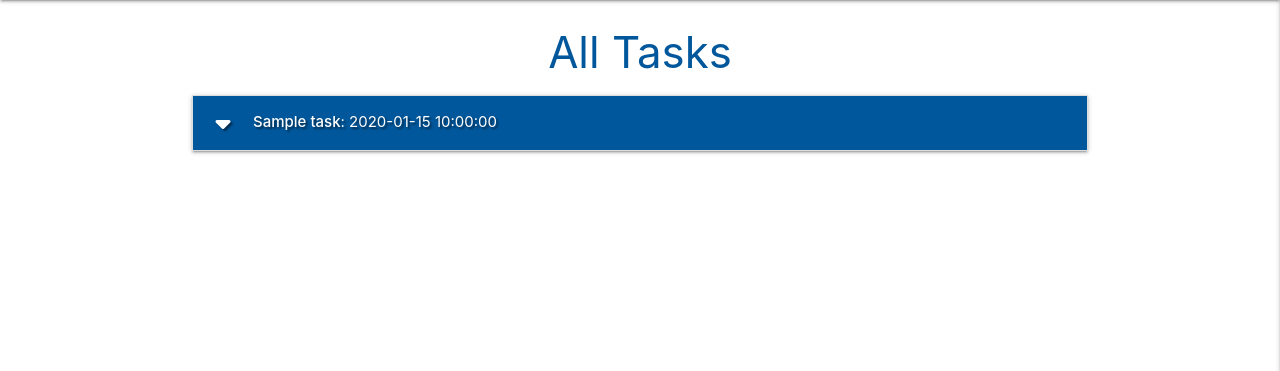
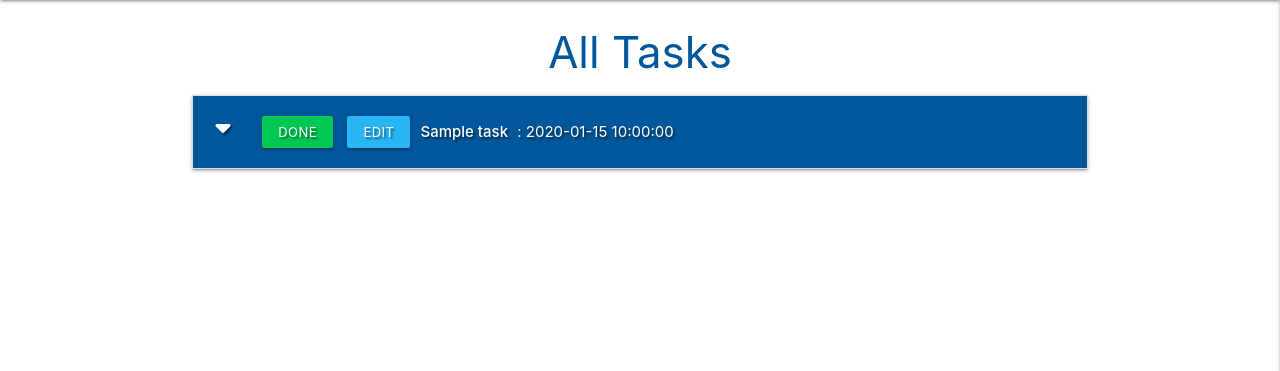
Before and after one commit to jdj0/flask-task-manager-project, a Flask app: page / in a window 1280 px wide. Shown: the part 64-435 px from the top of the page. Run offline with Flask 2, Linux system fonts and the light colour scheme; a database or web service that is not in the repository returns one stand-in record (values such as "Sample title"); some libraries are stand-ins or nearby versions.

Commit message:
Add tsak edit/done buttons

```diff
--- a/static/css/style.css
+++ b/static/css/style.css
@@ -6,3 +6,12 @@
     line-height: 2;
 
 }
+
+.btn-small {
+    margin: 5px;
+}
+
+.collapsible-header .col strong {
+    margin: 5px;
+    line-height: 42px;
+}
--- a/static/js/script.js
+++ b/static/js/script.js
@@ -11,4 +11,32 @@ $(document).ready(function(){
         done: "Select"
       }
     });
+
+    validateMaterializeSelect();
+    function validateMaterializeSelect() {
+        let classValid = { "border-bottom": "1px solid #4caf50", "box-shadow": "0 1px 0 0 #4caf50" };
+        let classInvalid = { "border-bottom": "1px solid #f44336", "box-shadow": "0 1px 0 0 #f44336" };
+        if ($("select.validate").prop("required")) {
+            $("select.validate").css({ "display": "block", "height": "0", "padding": "0", "width": "0", "position": "absolute" });
+        }
+        $(".select-wrapper input.select-dropdown").on("focusin", function () {
+            $(this).parent(".select-wrapper").on("change", function () {
+                if ($(this).children("ul").children("li.selected:not(.disabled)").on("click", function () { })) {
+                    $(this).children("input").css(classValid);
+                }
+            });
+        }).on("click", function () {
+            if ($(this).parent(".select-wrapper").children("ul").children("li.selected:not(.disabled)").css("background-color") === "rgba(0, 0, 0, 0.03)") {
+                $(this).parent(".select-wrapper").children("input").css(classValid);
+            } else {
+                $(".select-wrapper input.select-dropdown").on("focusout", function () {
+                    if ($(this).parent(".select-wrapper").children("select").prop("required")) {
+                        if ($(this).css("border-bottom") != "1px solid rgb(76, 175, 80)") {
+                            $(this).parent(".select-wrapper").children("input").css(classInvalid);
+                        }
+                    }
+                });
+            }
+        });
+    }
   });
--- a/templates/tasks.html
+++ b/templates/tasks.html
@@ -7,12 +7,18 @@
     {% for task in tasks %}
     <li>
         <div class="collapsible-header white-text light-blue darken-4 text-shadow">
-            <i class="fas fa-caret-down"></i>
-            <strong>{{ task.task_name }}</strong> : {{ task.due_date }}
-            {% if task.is_urgent == "on" %}
-                <i class="fas fa-exclamation-circle light-blue-text text-lighten-2 tooltipped"
-                data-position="right" data-tooltip="URGENT"></i>
-            {% endif %}
+            <div class="col s3">
+                <i class="fas fa-caret-down"></i>
+                <a href="" class="btn-small green accent-4">Done</a>
+                <a href="" class="btn-small light-blue lighten-1">Edit</a>
+            </div>
+            <div class="col s9">
+                <strong>{{ task.task_name }}</strong> : {{ task.due_date }}
+                {% if task.is_urgent == "on" %}
+                <i class="fas fa-exclamation-circle light-blue-text text-lighten-2 tooltipped" data-position="right"
+                    data-tooltip="URGENT"></i>
+                {% endif %}
+            </div>
         </div>
         <div class="collapsible-body">
             <strong>{{ task.category_name }}</strong>
```
